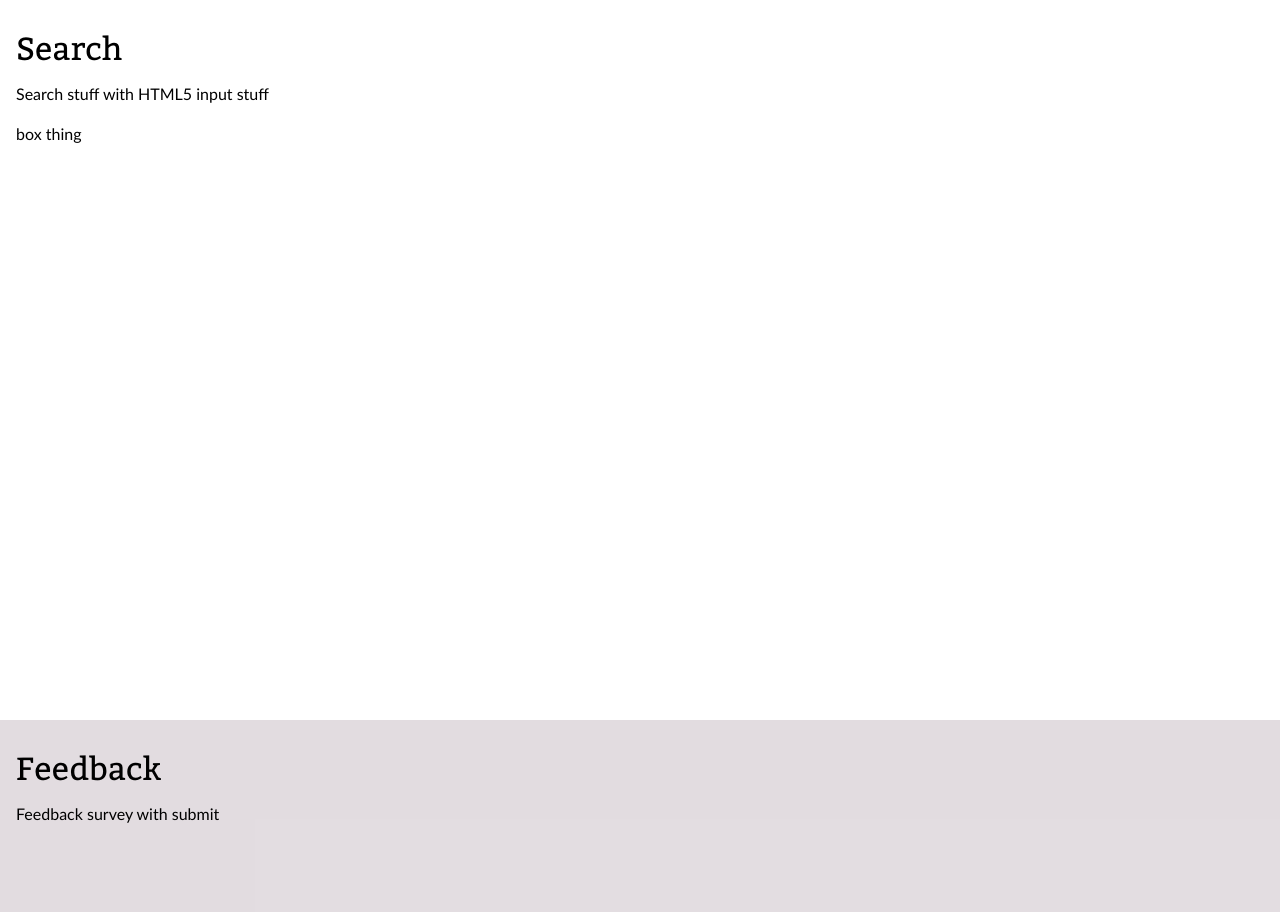
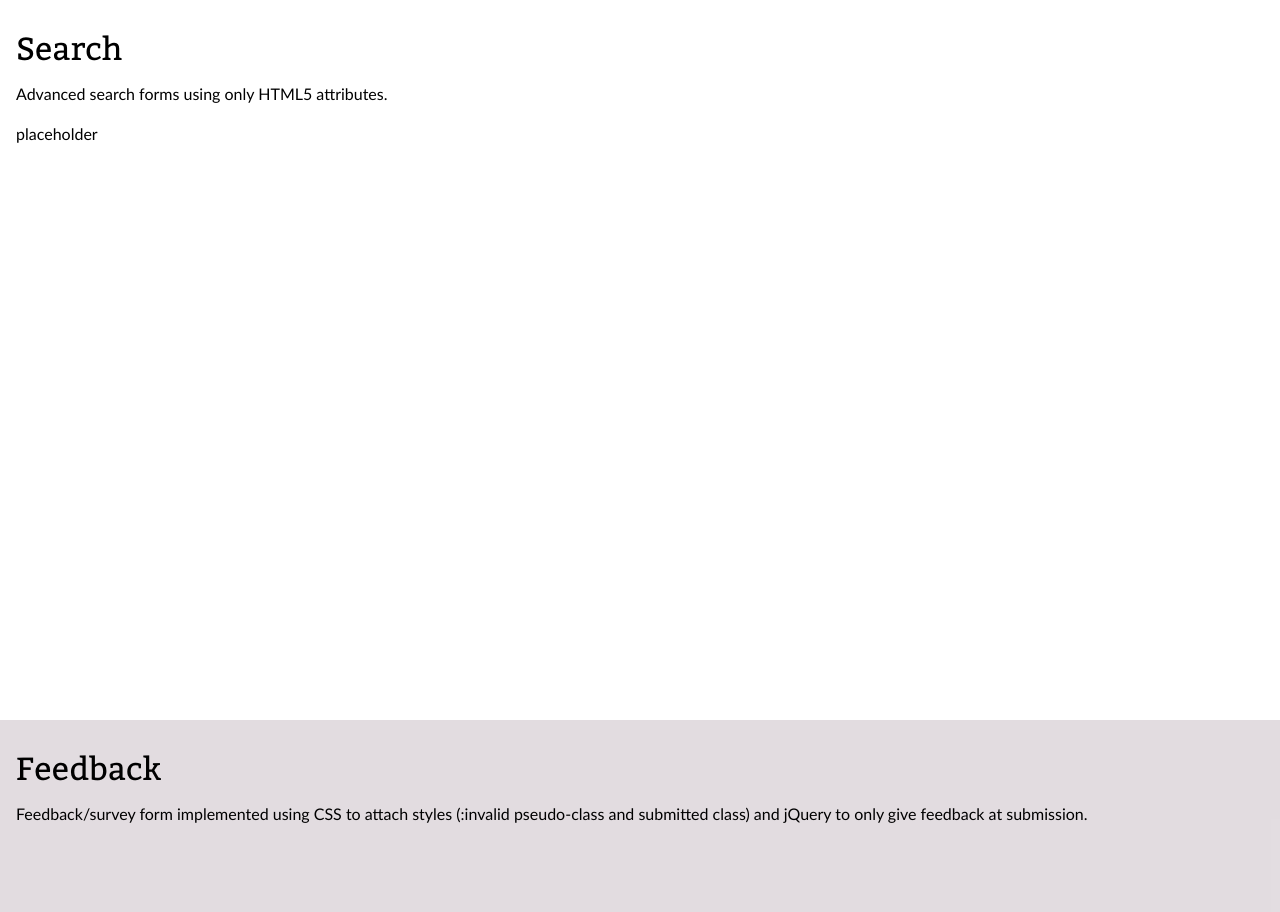
Before and after one commit to spaetsch/funforms, a website: page dev/index.html in a window 1280 px wide. Shown: the part 960-1872 px from the top of the page. Drawn offline with nearby package versions, Linux system fonts and the light colour scheme; files whose address does not match are found by name.

Commit message:
Add description text for each stripe

```diff
--- a/dev/index.html
+++ b/dev/index.html
@@ -26,21 +26,22 @@
   </section>
   <section id="section1" class="stripe">
     <h1>Search</h1>
-    <p>Search stuff with HTML5 input stuff</p>
+    <p>Advanced search forms using only HTML5 attributes.</p>
     <div class="group">
       <div class="col span_2_of_6">
-        <p>box thing</p>
+        <p>placeholder</p>
       <div>
     </div>
   </section>
 
   <section id="section2" class="stripe">
     <h1>Feedback</h1>
-    <p>Feedback survey with submit</p>
+    <p>Feedback/survey form implemented using CSS to attach styles (:invalid pseudo-class and submitted class) and jQuery to only give feedback at submission.</p>
   </section>
 
   <section id="section3" class="stripe">
     <h1>Contact Us</h1>
+    <p>Contact/Tech support form providing feedback with font icons.</p>
     <div class="group">
       <div class="col span_2_of_6"></div>
       <form class="col span_3_of_6">
@@ -57,12 +58,12 @@
   </section>
    <section id="section4" class="stripe">
     <h1>Order Form</h1>
+    <p>Order form that animates fields with invalid input.</p>
   </section>
 
   <section id="section5" class="stripe">
     <h1>Login / Signup</h1>
-    <p>Lorem ipsum Sint officia eu sunt velit ea amet sed ullamco. Commodo dolor est non minim in sunt.
-</p>
+    <p>Login/Registration form with custom pop-ups.</p>
     <div class="group">
       <div class="col span_1_of_6"></div>
       <form class="col span_2_of_6 account-form" id="signup-form">
```
Also changed, not shown: build/index.html.
